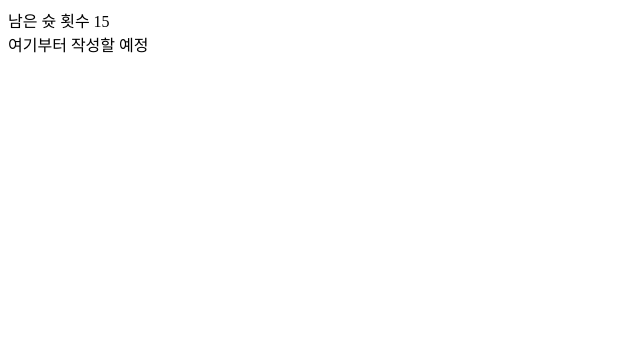
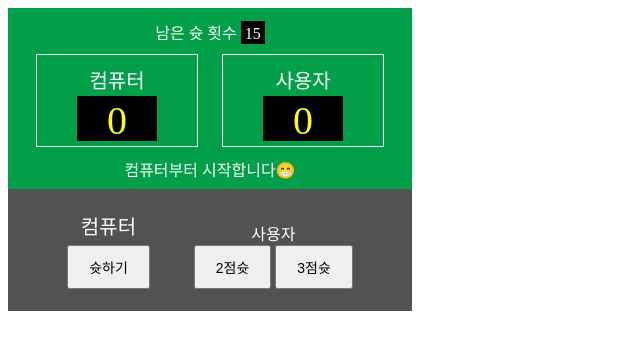
Before and after one commit to Leehaon/web_development_js, a plain HTML site: page chapter09_basketball/index.html in a window 1280 px wide. Shown: the whole page, without its empty margins (0-640 px from the left). Drawn offline with Linux system fonts and the light colour scheme.

Commit message:
20250213 농구게임구현 중

```diff
--- a/chapter09_basketball/css/style.css
+++ b/chapter09_basketball/css/style.css
@@ -0,0 +1,72 @@
+.div-scoreboard {
+  width: 400px;
+  background-color: #009f48;
+  text-align: center;
+  padding: 2px;
+  color: #fff;
+}
+
+.div-scoreboard.inner {
+  margin: auto;
+  border: 2px solid #fff;
+  box-sizing: border-box;
+}
+
+.div-shots-left {
+  margin-top: 10px;
+}
+
+#shots-left {
+  background-color: #000;
+  padding: 4px 4px 2px;
+}
+
+.div-score {
+  display: inline-block;
+  border: 1px solid #fff;
+  padding: 10px 40px 5px;
+  margin: 10px;
+  width: 20%;
+}
+
+.div-score-name {
+  font-size: 20px;
+}
+
+.div-score-number {
+  font-size: 40px;
+  color: #ffff00;
+  background-color: #000;
+  width: 100%;
+  line-height: 40px;
+  padding-top: 5px;
+  margin-top: 2px;
+}
+
+#text {
+  height: 30px;
+}
+
+button {
+  padding: 10px 20px;
+  font-size: 14px;
+}
+
+.div-panel {
+  display: inline-block;
+  margin: 10px;
+  padding: 10px;
+}
+
+.div-control-panel {
+  width: 400px;
+  background-color: #525252;
+  text-align: center;
+  padding: 2px;
+  color: #fff;
+}
+
+.div-control-name {
+  font-size: 20px;
+  margin-bottom: 5px;
+}
--- a/chapter09_basketball/index.html
+++ b/chapter09_basketball/index.html
@@ -1,21 +1,52 @@
 <!DOCTYPE html>
-<html lang=ko">
+<html lang="en">
 <head>
   <meta charset="UTF-8">
   <meta name="viewport" content="width=device-width, initial-scale=1.0">
   <title>농구 게임 구현하기</title>
   <link rel="stylesheet" href="./css/style.css">
   <script src="./script/scripts.js"></script>
+  <script src="./script/temp.js"></script>
 </head>
 <body>
   <div class="div-scoreboard">
-    <div class="div-scoreboard inner">
+    <div class="div-scoreboard.inner">
       <div class="div-shots-left">
         <span>남은 슛 횟수</span>
         <span id="shots-left">15</span>
       </div>
-      여기부터 작성할 예정
+      <div class="div-score">
+        <div class="div-score-name">컴퓨터</div>
+        <div id="computer-score" class="div-score-number">0</div>
+      </div>
+      <div class="div-score">
+        <div class="div-score-name">사용자</div>
+        <div id="user-score" class="div-score-number">0</div>
+      </div>
+      <div id="text">컴퓨터부터 시작합니다😁</div>
+    </div>
+  </div>
+  <div class="div-control-panel">
+    <div id="div-computer" class="div-panel">
+      <div class="div-control-name">컴퓨터</div>
+      <button class="btn-computer" onclick="onComputerShoot()">슛하기</button>
+    </div>
+    <div id="div-user" class="div-panel">
+      <div class="div-control-nem">사용자</div>
+      <button class="btn-user" onclick="onUserShoot(2)">2점슛</button>
+      <button class="btn-user" onclick="onUserShoot(3)">3점슛</button>
     </div>
   </div>
 </body>
 </html>
+
+<!-- 1. shots-left : 남은 슛 횟수(숫자)
+2. computer-score : 컴퓨터 현재 점수(숫자)
+3. user-score : 사용자 현재 점수(숫자)
+4. text : 안내 문구(문자열)
+
+.클래스명 {}
+#아이디명 {}
+
+이중 id 값을 가지고 있는 DOM element들은 '동적으로' 값이 바뀔 수 있는 부분입니다.
+이후 값을 변경하려면 해당 element를 지정할 수 있는 방법이 필요하기 때문에 유일한 값인 'id값'을 넣어줍니다. -->
--- a/chapter09_basketball/script/scripts.js
+++ b/chapter09_basketball/script/scripts.js
@@ -0,0 +1,109 @@
+// 점수 총합을 대입할 변수 선언
+let comScore = 0;
+let userScore = 0;
+// 컴퓨터 턴이면 내 턴이 아님 // 내 턴이면 컴퓨터 턴이 아님 : 그 결과 우리는 boolean을 택할 겁니다.
+let isComputerTurn = true;
+let shootLeft = 15;
+
+function onComputerShoot() {
+  if (!isComputerTurn) return;
+
+  // 삼항연산자 - Math.random()을 응용
+  let shootType = Math.random() < 0.5 ? 2 : 3;
+
+  let comScoreElement = document.getElementById('computer-score');
+  let textElement = document.getElementById('text');
+
+  if (shootType === 2) {
+    if (Math.random() < 0.5) {
+      // 2점슛 1/2 확률로 성공
+      textElement.innerHTML = '컴퓨터가 2점슛을 성공시켰습니다농구공 now-user';
+      comScore += 2;
+
+      comScoreElement.innerHTML = comScore;
+    } else {
+      // 실패했을 때
+      textElement.innerHTML = '컴퓨터가 2점슛을 실패했습니다.풍선 now-user';
+    }
+  } else {
+    if (Math.random() < 0.33) {
+      // 3점슛 1/3 확률로 성공
+      textElement.innerHTML = '컴퓨터가 3점슛을 성공시켰습니다ㅠㅠ 거미 now-user';
+      comScore += 3;
+
+      comScoreElement.innerHTML = comScore;
+    } else {
+      // 실패했을 때
+      textElement.innerHTML = '컴퓨터가 3점슛을 실패했습니다!망원경 now-user';
+    }
+  }
+
+  isComputerTurn = false;
+
+  let computerButtons = document.getElementsByClassName('btn-computer');
+
+  for (let i = 0; i < computerButtons.length; i++) {
+    computerButtons[i].disabled = true;
+  }
+
+  let userButtons = document.getElementsByClassName('btn-user');
+
+  for (let i = 0; i < userButtons.length; i++) {
+    userButtons[i].disabled = false;
+  }
+}
+
+
+function onUserShoot(shootType) {
+  if(isComputerTurn) return;
+
+  let textElement = document.getElementById('text');  // onComputerShoot() 에서도 지역변수로 선언했고, 여기서도 동일합니다
+
+  let userScoreElement = document.getElementById('user-score');
+
+  if (shootType === 2) {
+    if (Math.random() < 0.5) {
+      // 2점슛 1/2 확률로 성공
+      textElement.innerHTML = '2점슛을 성공시켰습니다농구공 now-computer';
+      userScore += 2;
+
+      userScoreElement.innerHTML = userScore;
+    } else {
+      // 실패했을 때
+      textElement.innerHTML = '2점슛을 실패했습니다!풍선 now-computer';
+    }
+  } else {
+    if (Math.random() < 0.33) {
+      // 3점슛 1/3 확률로 성공
+      textElement.innerHTML = '3점슛을 성공시켰습니다 거미 now-computer';
+      userScore += 3;
+
+      userScoreElement.innerHTML = userScore;
+    } else {
+      // 실패했을 때
+      textElement.innerHTML = '3점슛을 실패했습니다ㅜㅜㅜ망원경 now-computer';
+    }
+  }
+
+  isComputerTurn = true;
+
+  let computerButtons = document.getElementsByClassName('btn-computer');
+
+  for (let i = 0; i < computerButtons.length; i++) {
+    computerButtons[i].disabled = false;
+  }
+
+  let userButtons = document.getElementsByClassName('btn-user');
+
+  for (let i = 0; i < userButtons.length; i++) {
+    userButtons[i].disabled = true;
+  }
+
+  // onUserShoot()을 호출했을 때에만 shootLeft가 --; 되어야 함.
+  shootLeft--;
+
+  // 이거는 그냥 JS 상에서 --를 먹을 뿐이지 HTML에서 가시적으로 바뀌지 않습니다.
+
+  let shootLeftElement = document.getElementById('shots-left');
+  shootLeftElement.innerHTML
+}
```
Also changed, not shown: chapter09_basketball/script/temp.js (added, +28 -0 lines), 1 other file.
